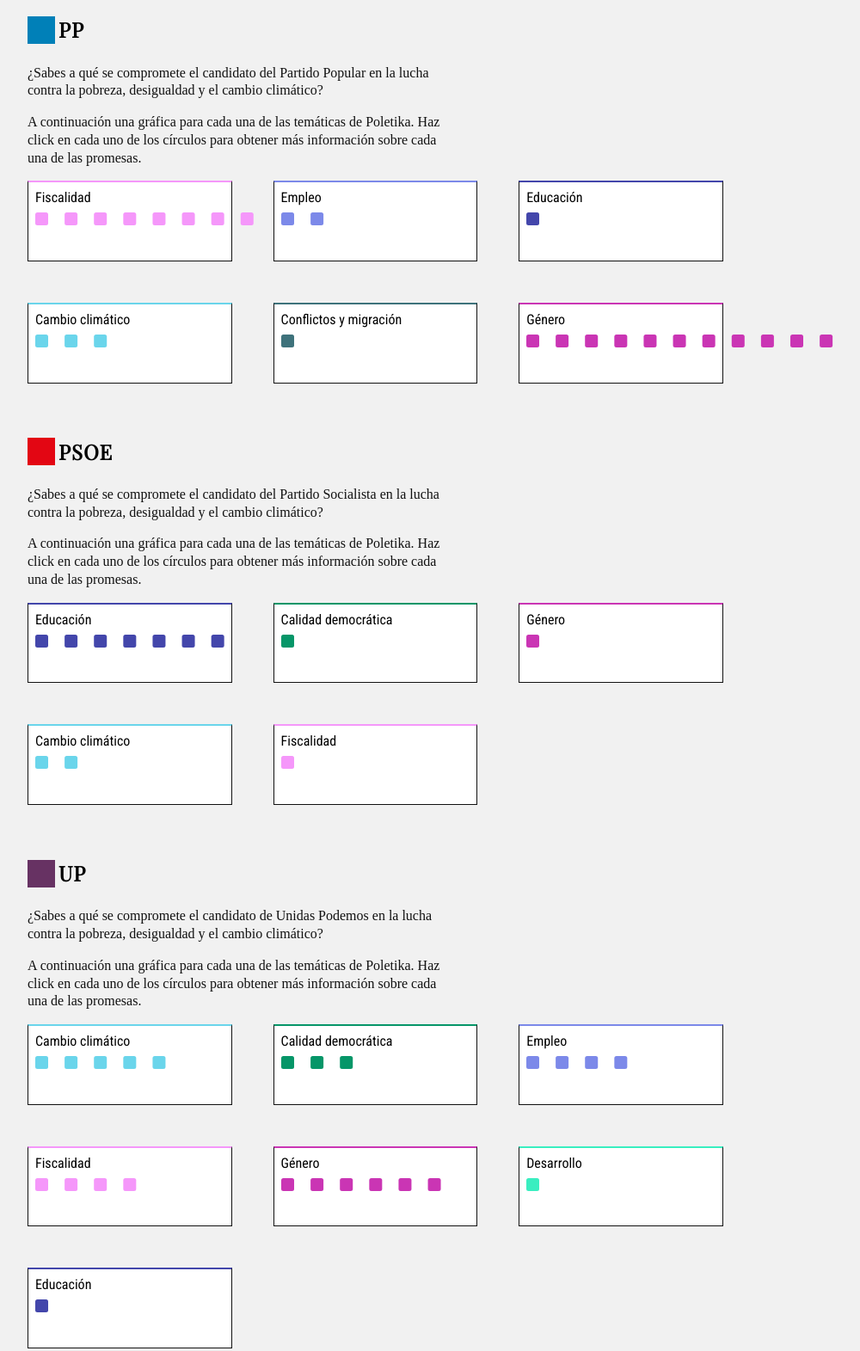
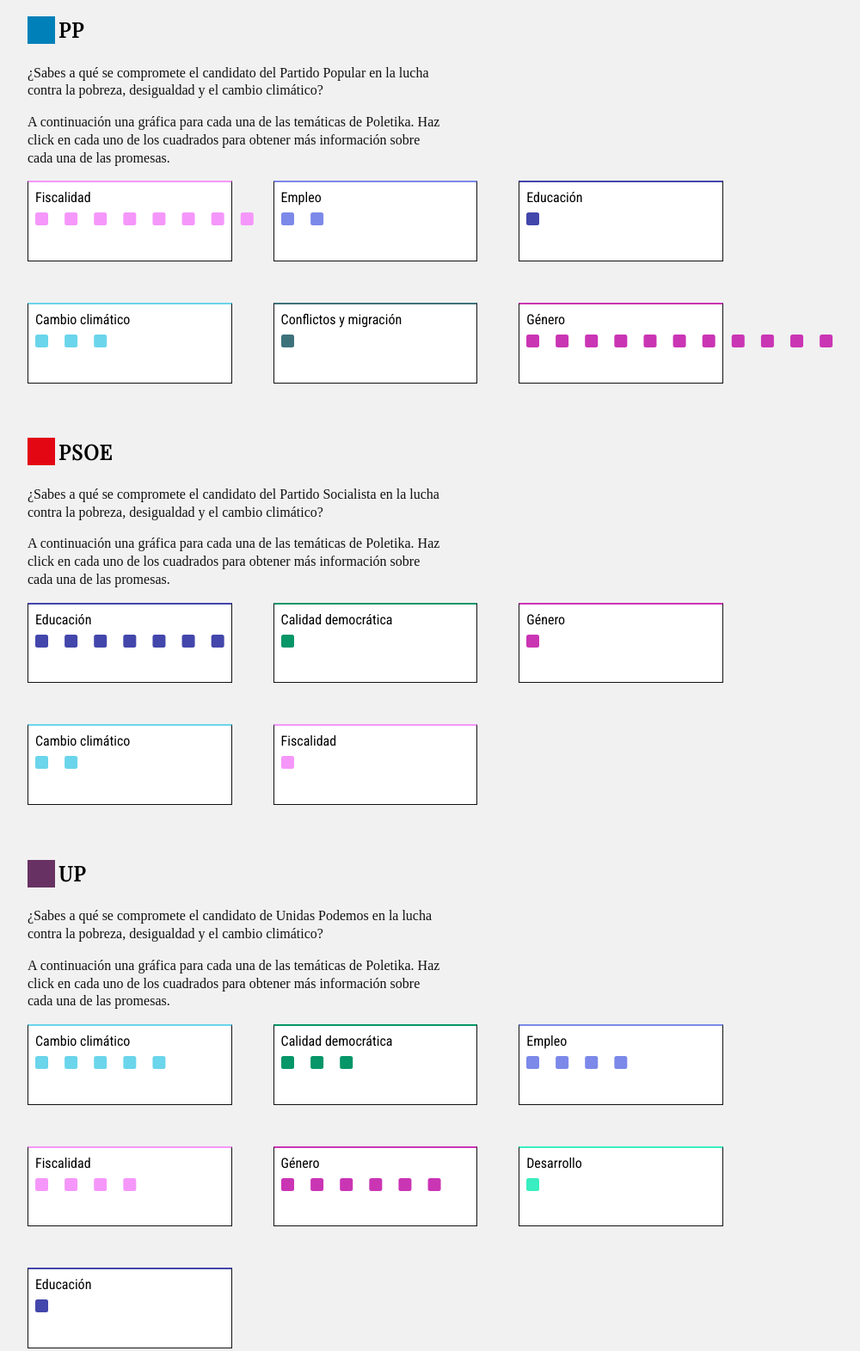
Before and after one commit to jorgeatgu/pqnvl, a website with bundled scripts: page index.html in a window 1280 px wide. Shown: the part 1679-3250 px from the top of the page at 86% size, without its empty margins (88-1088 px from the left). Built offline with nearby package versions, Linux system fonts and the light colour scheme; a web font is replaced by a local one.

Commit message:
fix typo

```diff
--- a/index.html
+++ b/index.html
@@ -28,7 +28,7 @@
                 <h4 class="title-political">Total</h4>
             </div>
             <p class="text-political">¿Sabes a qué se compromete cada uno de los diferentes partidos en la lucha contra la pobreza, desigualdad y el cambio climático?</p>
-            <p class="text-political">A continuación una gráfica para cada una de las temáticas de Poletika. Haz click en cada uno de los círculos para obtener más información sobre cada una de las promesas.</p>
+            <p class="text-political">A continuación una gráfica para cada una de las temáticas de Poletika. Haz click en cada uno de los cuadrados para obtener más información sobre cada una de las promesas.</p>
             <article id="force-maxima" class="grid-charts grid-chart-total">
             </article>
         </section>
@@ -40,7 +40,7 @@
                 <h4 class="title-political">PP</h4>
             </div>
             <p class="text-political">¿Sabes a qué se compromete el candidato del Partido Popular en la lucha contra la pobreza, desigualdad y el cambio climático?</p>
-            <p class="text-political">A continuación una gráfica para cada una de las temáticas de Poletika. Haz click en cada uno de los círculos para obtener más información sobre cada una de las promesas.</p>
+            <p class="text-political">A continuación una gráfica para cada una de las temáticas de Poletika. Haz click en cada uno de los cuadrados para obtener más información sobre cada una de las promesas.</p>
             <article id="force-maxima" class="grid-charts grid-chart-pp">
             </article>
         </section>
@@ -52,7 +52,7 @@
                 <h4 class="title-political">PSOE</h4>
             </div>
             <p class="text-political">¿Sabes a qué se compromete el candidato del Partido Socialista en la lucha contra la pobreza, desigualdad y el cambio climático?</p>
-            <p class="text-political">A continuación una gráfica para cada una de las temáticas de Poletika. Haz click en cada uno de los círculos para obtener más información sobre cada una de las promesas.</p>
+            <p class="text-political">A continuación una gráfica para cada una de las temáticas de Poletika. Haz click en cada uno de los cuadrados para obtener más información sobre cada una de las promesas.</p>
             <article id="force-maxima" class="grid-charts grid-chart-psoe">
             </article>
         </section>
@@ -64,7 +64,7 @@
                 <h4 class="title-political">UP</h4>
             </div>
             <p class="text-political">¿Sabes a qué se compromete el candidato de Unidas Podemos en la lucha contra la pobreza, desigualdad y el cambio climático?</p>
-            <p class="text-political">A continuación una gráfica para cada una de las temáticas de Poletika. Haz click en cada uno de los círculos para obtener más información sobre cada una de las promesas.</p>
+            <p class="text-political">A continuación una gráfica para cada una de las temáticas de Poletika. Haz click en cada uno de los cuadrados para obtener más información sobre cada una de las promesas.</p>
             <article id="force-maxima" class="grid-charts grid-chart-up">
             </article>
         </section>
@@ -76,7 +76,7 @@
                 <h4 class="title-political">Ciudadanos</h4>
             </div>
             <p class="text-political">¿Sabes a qué se compromete el candidato de Ciudadanos en la lucha contra la pobreza, desigualdad y el cambio climático?</p>
-            <p class="text-political">A continuación una gráfica para cada una de las temáticas de Poletika. Haz click en cada uno de los círculos para obtener más información sobre cada una de las promesas.</p>
+            <p class="text-political">A continuación una gráfica para cada una de las temáticas de Poletika. Haz click en cada uno de los cuadrados para obtener más información sobre cada una de las promesas.</p>
             <article id="force-maxima" class="grid-charts grid-chart-cs">
             </article>
         </section>
@@ -88,7 +88,7 @@
                 <h4 class="title-political">Vox</h4>
             </div>
             <p class="text-political">¿Sabes a qué se compromete el candidato de Ciudadanos en la lucha contra la pobreza, desigualdad y el cambio climático?</p>
-            <p class="text-political">A continuación una gráfica para cada una de las temáticas de Poletika. Haz click en cada uno de los círculos para obtener más información sobre cada una de las promesas.</p>
+            <p class="text-political">A continuación una gráfica para cada una de las temáticas de Poletika. Haz click en cada uno de los cuadrados para obtener más información sobre cada una de las promesas.</p>
             <article id="force-maxima" class="grid-charts grid-chart-vox">
             </article>
         </section>
```
